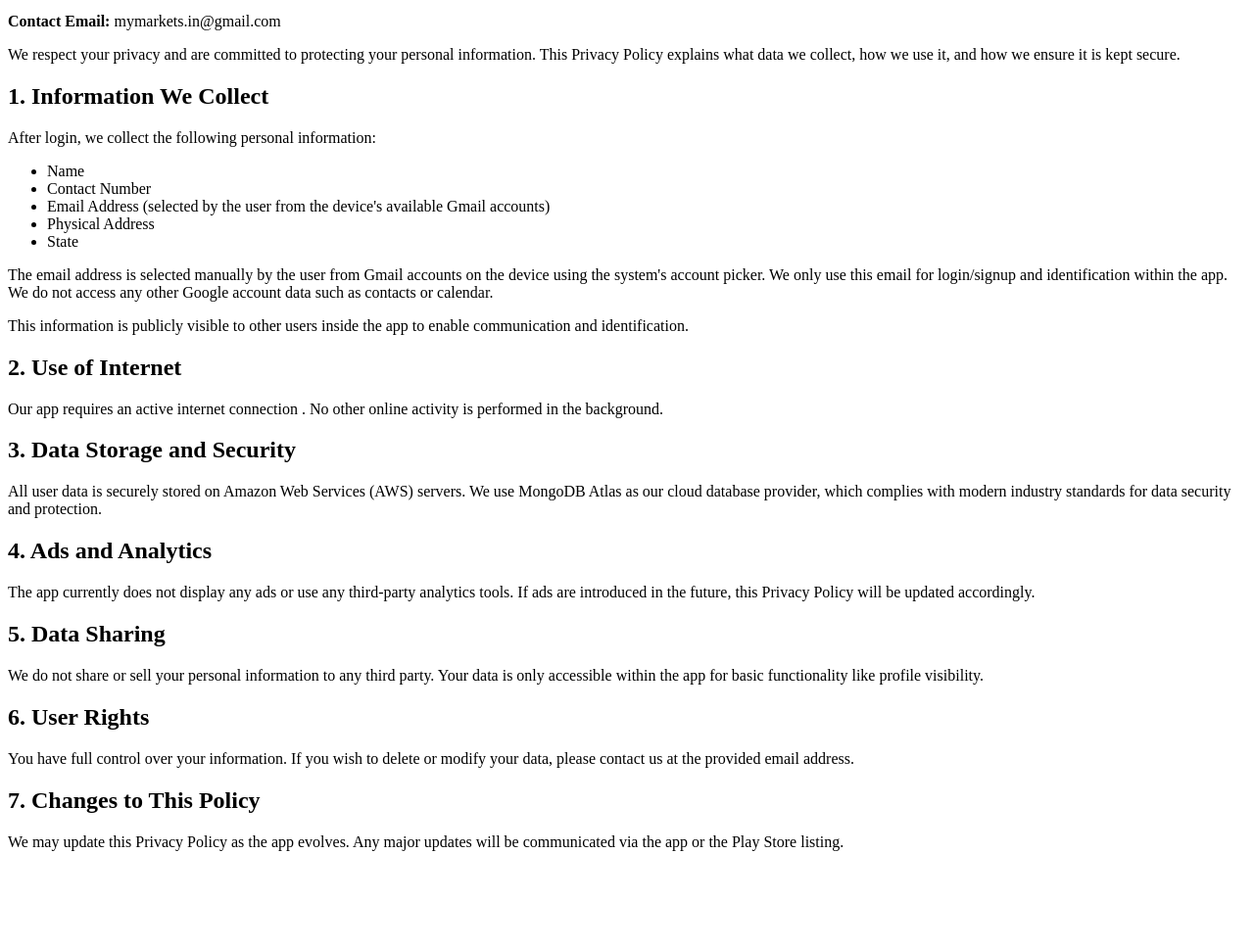
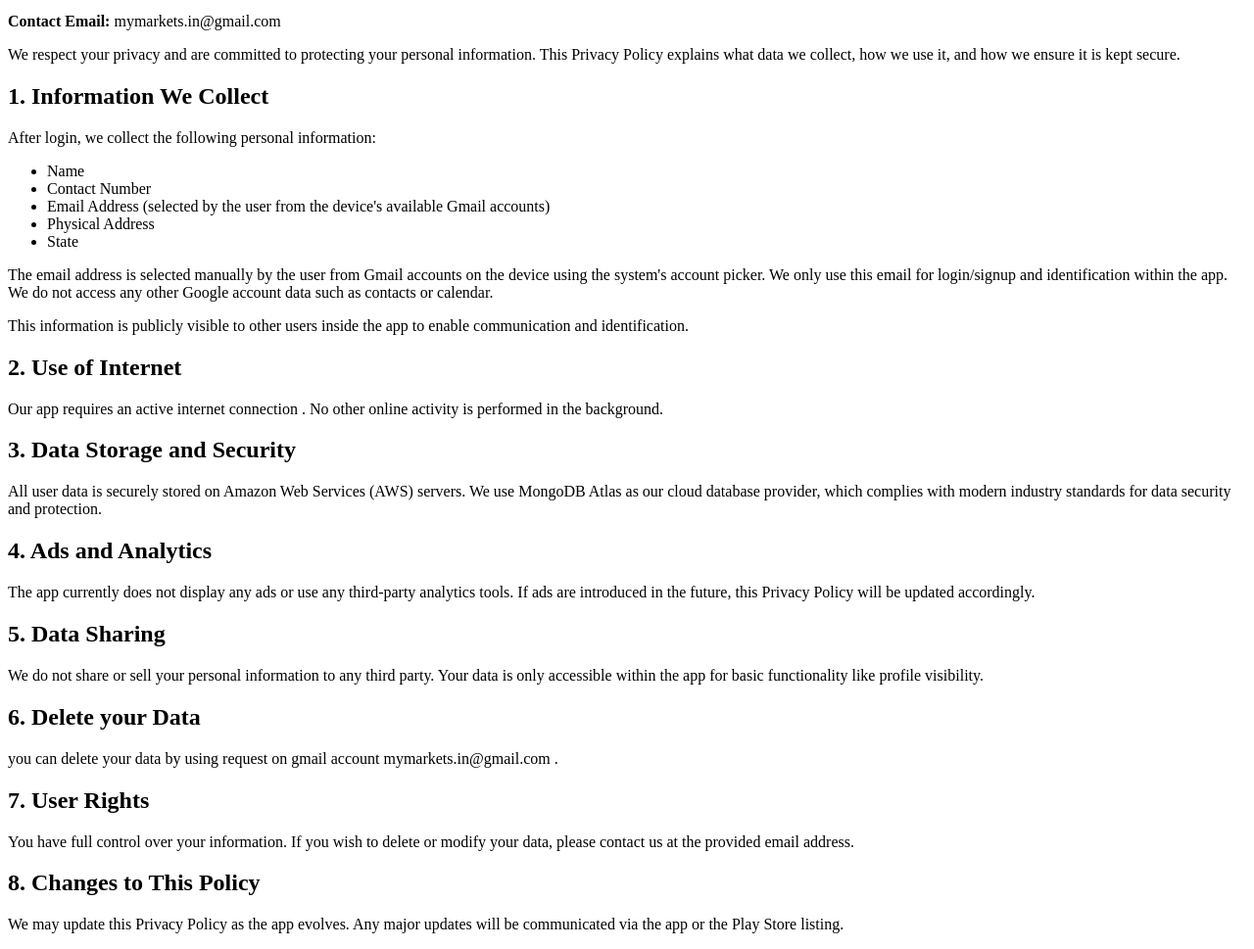
Before and after one commit to rajMuku/privacy-policy, a plain HTML site: page mymarkets.html in a window 1280 px wide. Shown: the part 101-1070 px from the top of the page at 98% size. Before the commit the page ends 986 px from the top, so only its background shows below. Drawn offline with Linux system fonts and the light colour scheme.

Commit message:
Update mymarkets.html

```diff
--- a/mymarkets.html
+++ b/mymarkets.html
@@ -32,14 +32,14 @@
 
   <h2>4. Ads and Analytics</h2>
   <p>The app currently does not display any ads or use any third-party analytics tools. If ads are introduced in the future, this Privacy Policy will be updated accordingly.</p>
-
   <h2>5. Data Sharing</h2>
   <p>We do not share or sell your personal information to any third party. Your data is only accessible within the app for basic functionality like profile visibility.</p>
-
-  <h2>6. User Rights</h2>
+  <h2>6. Delete your Data</h2>
+  <p>you can delete your data by using request on gmail account mymarkets.in@gmail.com . </p>
+  <h2>7. User Rights</h2>
   <p>You have full control over your information. If you wish to delete or modify your data, please contact us at the provided email address.</p>
 
-  <h2>7. Changes to This Policy</h2>
+  <h2>8. Changes to This Policy</h2>
   <p>We may update this Privacy Policy as the app evolves. Any major updates will be communicated via the app or the Play Store listing.</p>
 </body>
 </html>
```
